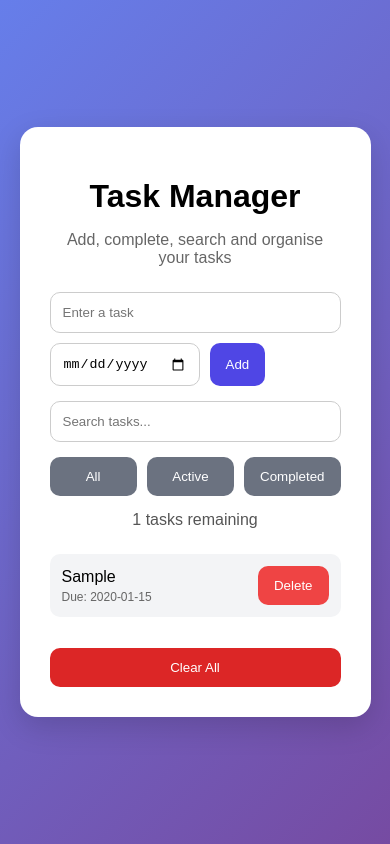
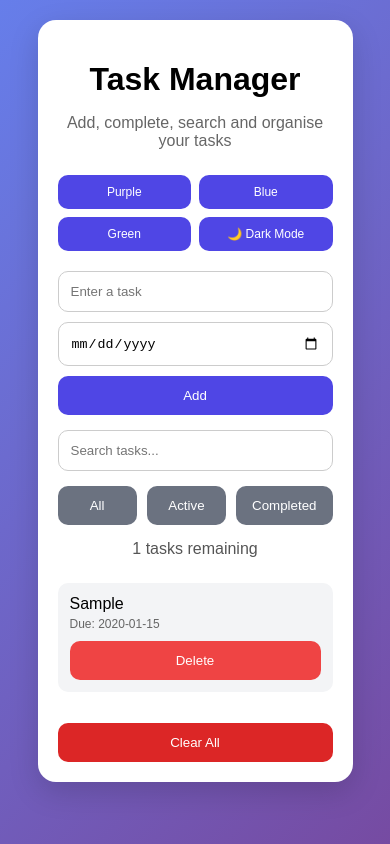
Before and after one commit to kieranr710/task_manager, a plain HTML site: page index.html in a window 390 px wide. Both pictures are taken after typing "Sample", "2020-01-15" into the empty fields and a click on the button "Add". Drawn offline with Linux system fonts and the light colour scheme.

Commit message:
Add dark mode themes and mobile optimisation

```diff
--- a/index.html
+++ b/index.html
@@ -8,6 +8,13 @@
   <main class="task-card">
     <h1>Task Manager</h1>
     <p class="subtitle">Add, complete, search and organise your tasks</p>
+
+    <div class="theme-controls">
+    <button onclick="setTheme('purple')">Purple</button>
+    <button onclick="setTheme('blue')">Blue</button>
+    <button onclick="setTheme('green')">Green</button>
+    <button onclick="toggleDarkMode()">🌙 Dark Mode</button>
+    </div>
 
     <div class="input-box">
       <input id="taskInput" type="text" placeholder="Enter a task">
--- a/script.js
+++ b/script.js
@@ -142,4 +142,29 @@ function renderTasks() {
   updateCounter();
 }
 
+function toggleDarkMode() {
+  document.body.classList.toggle("dark-mode");
+
+  const darkModeOn = document.body.classList.contains("dark-mode");
+  localStorage.setItem("darkMode", darkModeOn);
+}
+
+function setTheme(theme) {
+  document.body.classList.remove("theme-purple", "theme-blue", "theme-green");
+  document.body.classList.add(`theme-${theme}`);
+
+  localStorage.setItem("theme", theme);
+}
+
+function loadPreferences() {
+  const savedTheme = localStorage.getItem("theme") || "purple";
+  const darkMode = localStorage.getItem("darkMode") === "true";
+
+  setTheme(savedTheme);
+
+  if (darkMode) {
+    document.body.classList.add("dark-mode");
+  }
+}
+loadPreferences();
 renderTasks();
--- a/style.css
+++ b/style.css
@@ -140,3 +140,86 @@ li.completed span {
 #dueDateInput {
   max-width: 150px;
 }
+
+.theme-controls {
+  display: grid;
+  grid-template-columns: repeat(4, 1fr);
+  gap: 8px;
+  margin-bottom: 20px;
+}
+
+.theme-controls button {
+  font-size: 12px;
+  padding: 10px;
+}
+
+body.theme-purple {
+  background: linear-gradient(135deg, #667eea, #764ba2);
+}
+
+body.theme-blue {
+  background: linear-gradient(135deg, #38bdf8, #2563eb);
+}
+
+body.theme-green {
+  background: linear-gradient(135deg, #34d399, #059669);
+}
+
+body.dark-mode {
+  background: #111827;
+  color: white;
+}
+
+body.dark-mode .task-card {
+  background: #1f2937;
+}
+
+body.dark-mode input {
+  background: #374151;
+  color: white;
+  border: 1px solid #4b5563;
+}
+
+body.dark-mode li {
+  background: #374151;
+}
+
+body.dark-mode .subtitle,
+body.dark-mode .counter,
+body.dark-mode .due-date {
+  color: #d1d5db;
+}
+
+@media (max-width: 600px) {
+  body {
+    align-items: flex-start;
+    padding: 20px;
+  }
+
+  .task-card {
+    padding: 20px;
+  }
+
+  .input-box {
+    flex-direction: column;
+  }
+
+  #dueDateInput {
+    max-width: 100%;
+  }
+
+  .filters,
+  .theme-controls {
+    grid-template-columns: 1fr 1fr;
+  }
+
+  li {
+    flex-direction: column;
+    align-items: flex-start;
+    gap: 10px;
+  }
+
+  .delete-btn {
+    width: 100%;
+  }
+}
```
